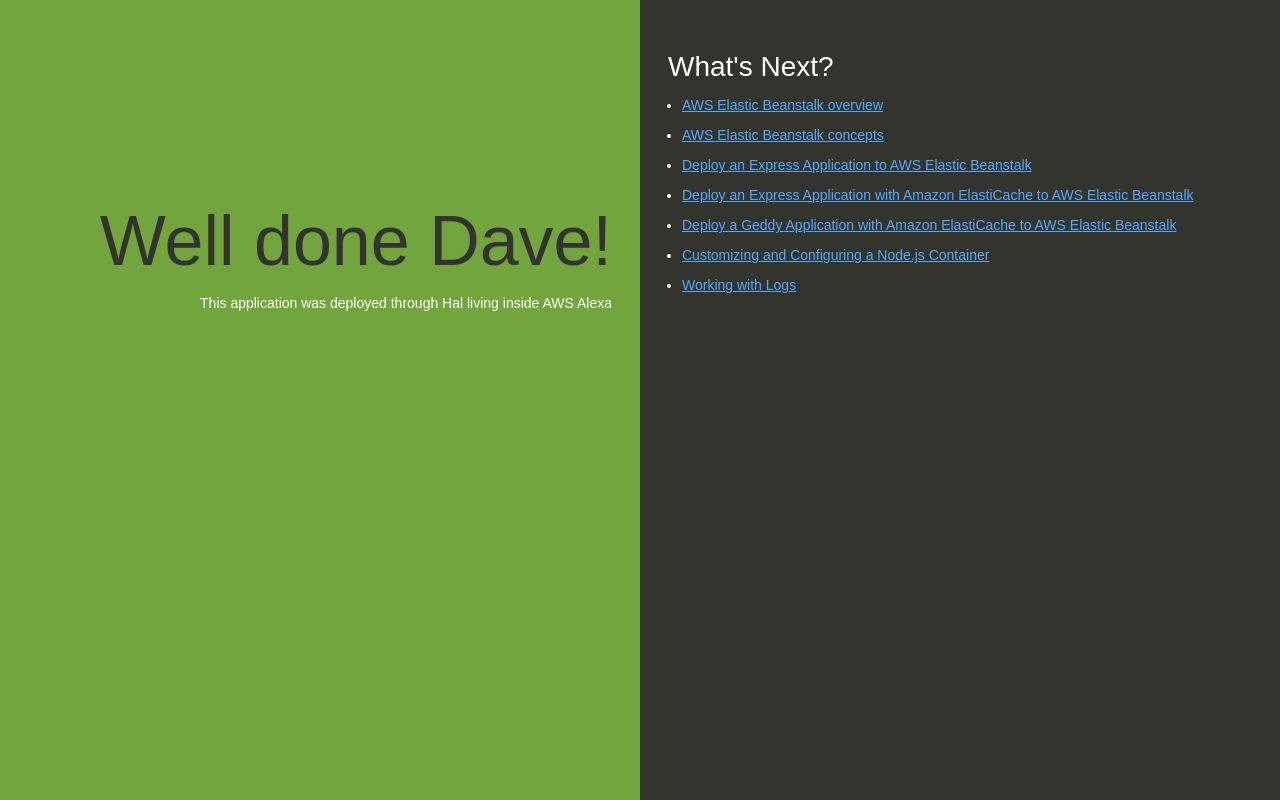
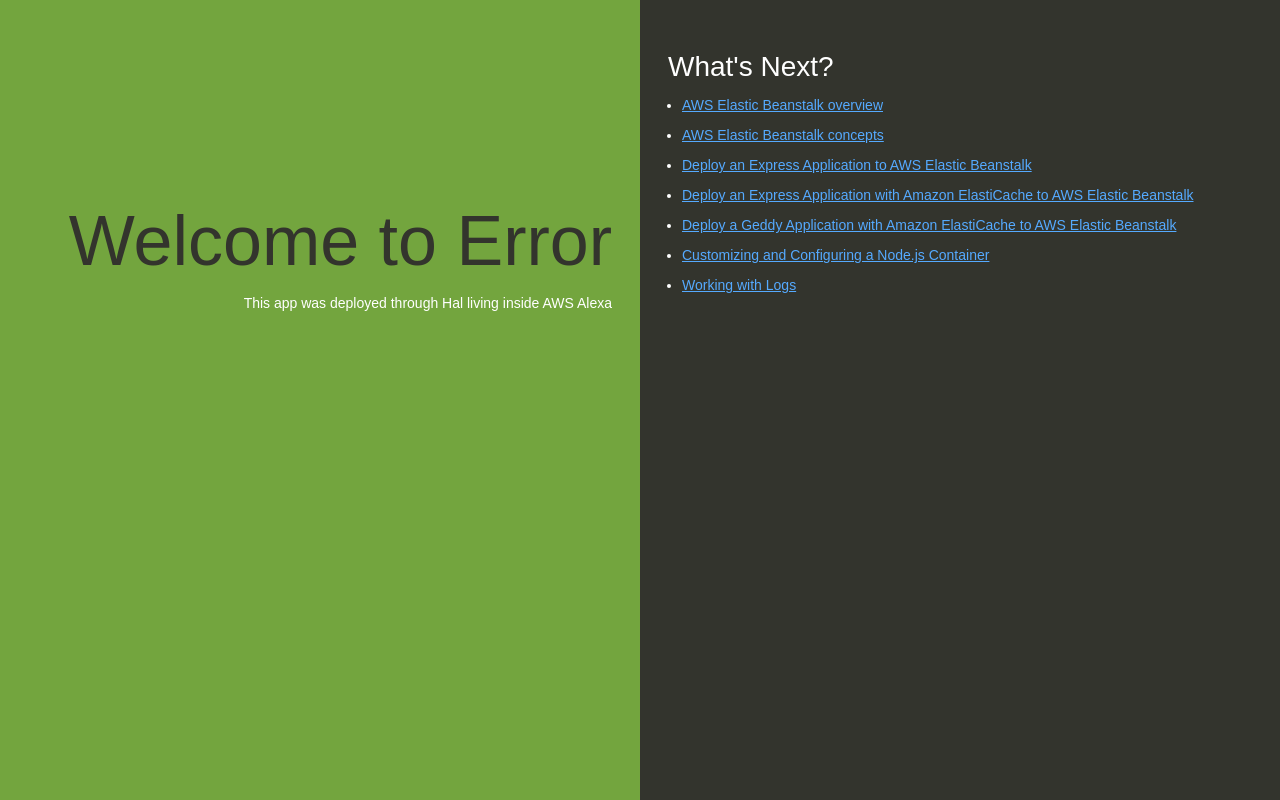
Before and after one commit to smneedham/NodeHelloWorld, a website: page index.html in a window 1280 px wide. Drawn offline with Linux system fonts and the light colour scheme.

Commit message:
Update index.html

```diff
--- a/index.html
+++ b/index.html
@@ -74,8 +74,8 @@
   </head>
   <body>
     <div class="textColumn">
-      <h1>Well done Dave!</h1>
-      <p>This application was deployed through Hal living inside AWS Alexa</p>
+      <h1>Welcome to Error</h1>
+      <p>This app was deployed through Hal living inside AWS Alexa</p>
     </div>
     <div class="linksColumn">
       <h2>What's Next?</h2>
```
